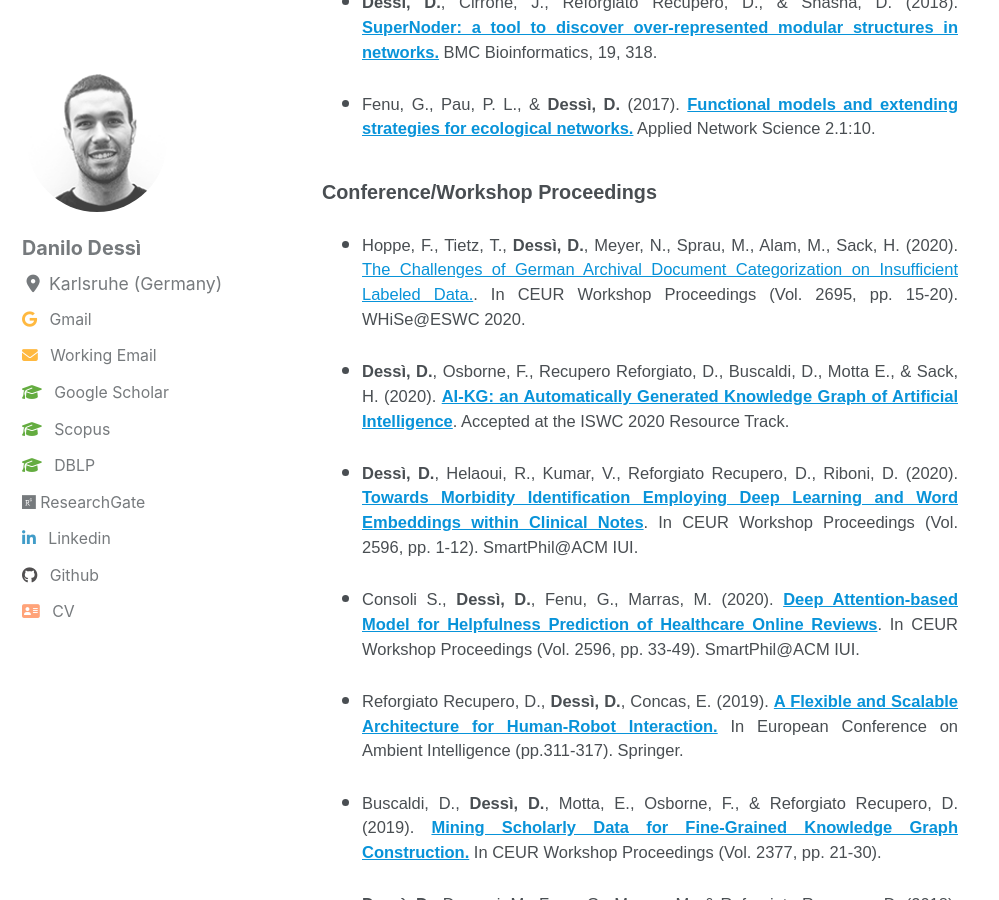
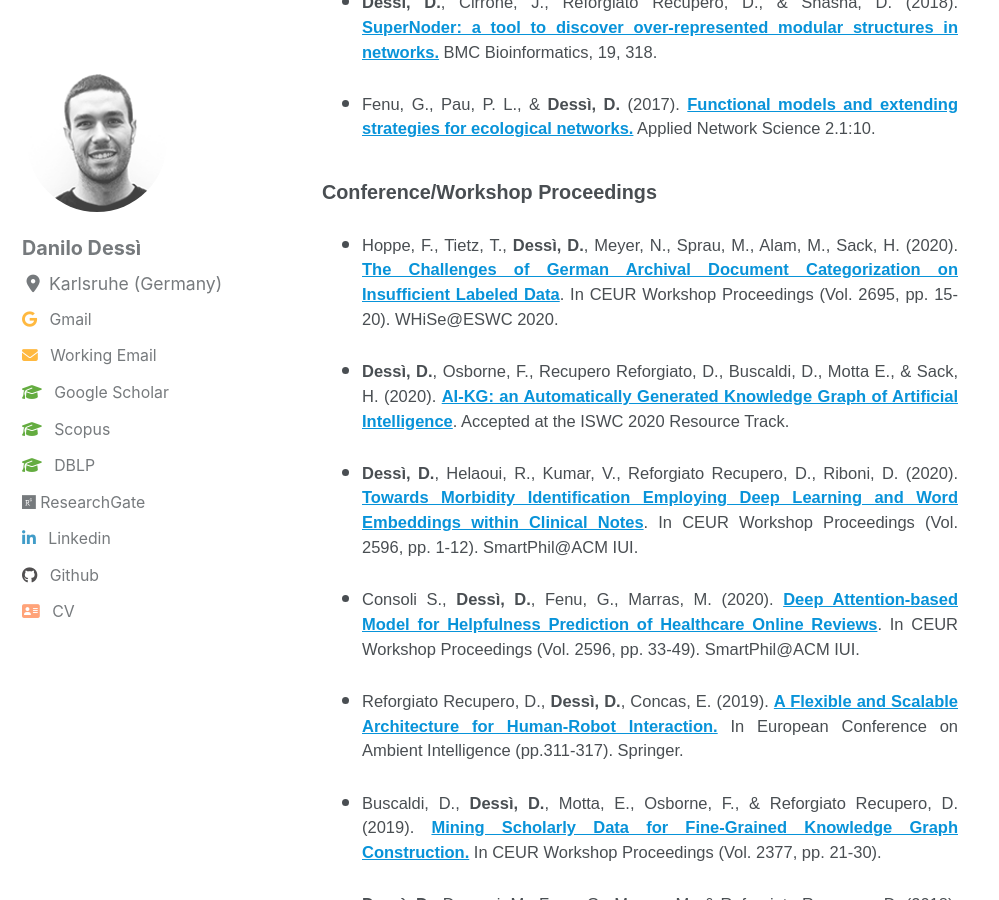
Before and after one commit to danilo-dessi/danilo-dessi.github.io, a Jekyll site: the page built from pages/publications.md, in a window 1280 px wide and 900 px high, scrolled down 380 px. Shown: the whole window, without its empty margins (0-999 px from the left). Built offline with Jekyll 4.4.1, drawn with Linux system fonts in a browser that asks for light colours; cached includes are drawn as plain includes; nearby versions of some CDN libraries.

```diff
--- a/pages/publications.md
+++ b/pages/publications.md
@@ -17,7 +17,7 @@ title: Publications
 
 ### Conference/Workshop Proceedings
 
-- Hoppe, F., Tietz, T., **Dessì, D.**, Meyer, N., Sprau, M., Alam, M., Sack, H. (2020). [The Challenges of German Archival Document Categorization on Insufficient Labeled Data.](http://ceur-ws.org/Vol-2695/paper2.pdf). In CEUR Workshop Proceedings (Vol. 2695, pp. 15-20). WHiSe@ESWC 2020.
+- Hoppe, F., Tietz, T., **Dessì, D.**, Meyer, N., Sprau, M., Alam, M., Sack, H. (2020). [**The Challenges of German Archival Document Categorization on Insufficient Labeled Data**](http://ceur-ws.org/Vol-2695/paper2.pdf). In CEUR Workshop Proceedings (Vol. 2695, pp. 15-20). WHiSe@ESWC 2020.
 
 - **Dessì, D.**, Osborne, F., Recupero Reforgiato, D., Buscaldi, D., Motta E., & Sack, H. (2020). [**AI-KG: an Automatically Generated Knowledge Graph of Artificial Intelligence**](http://oro.open.ac.uk/71736/). Accepted at the ISWC 2020 Resource Track.
 
```
